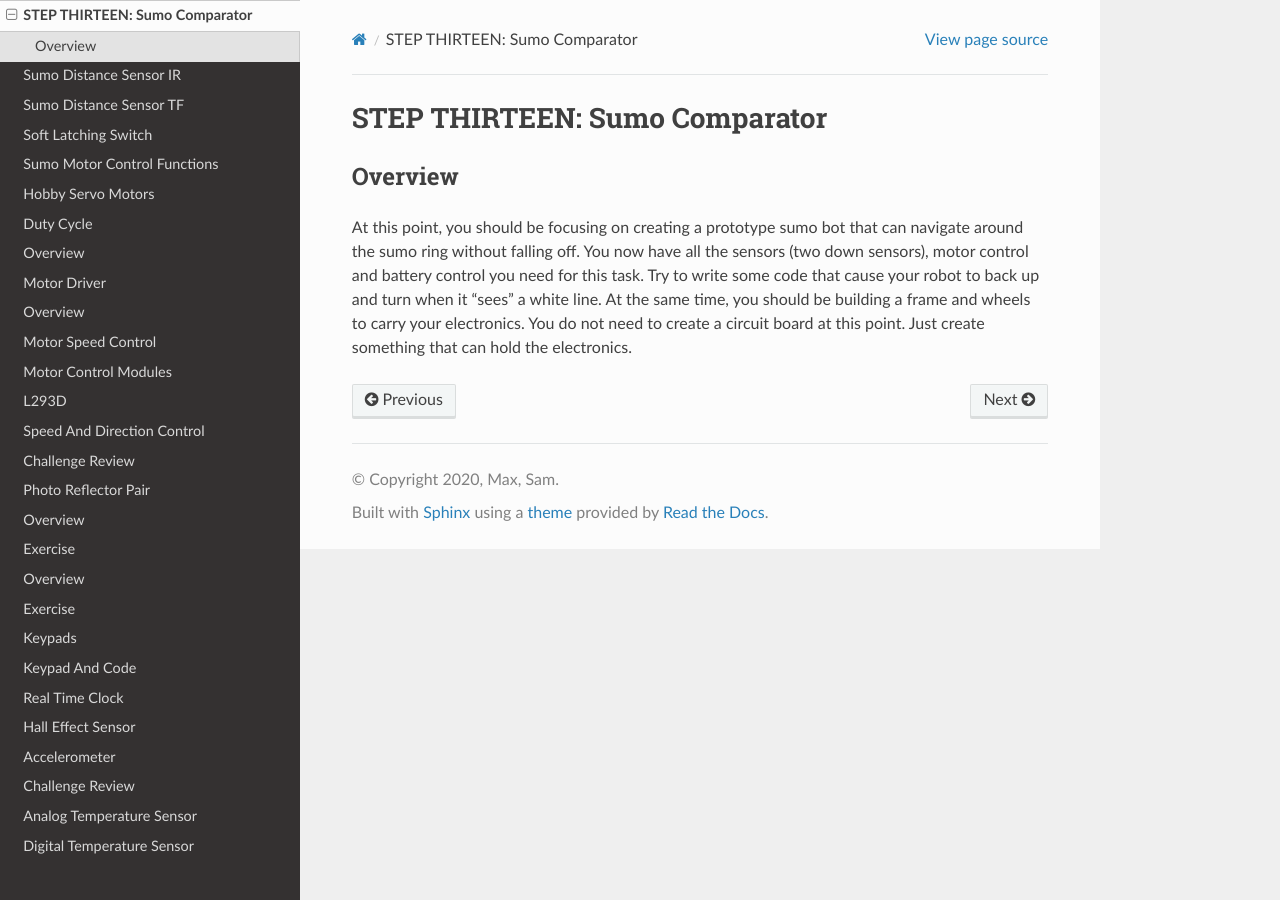
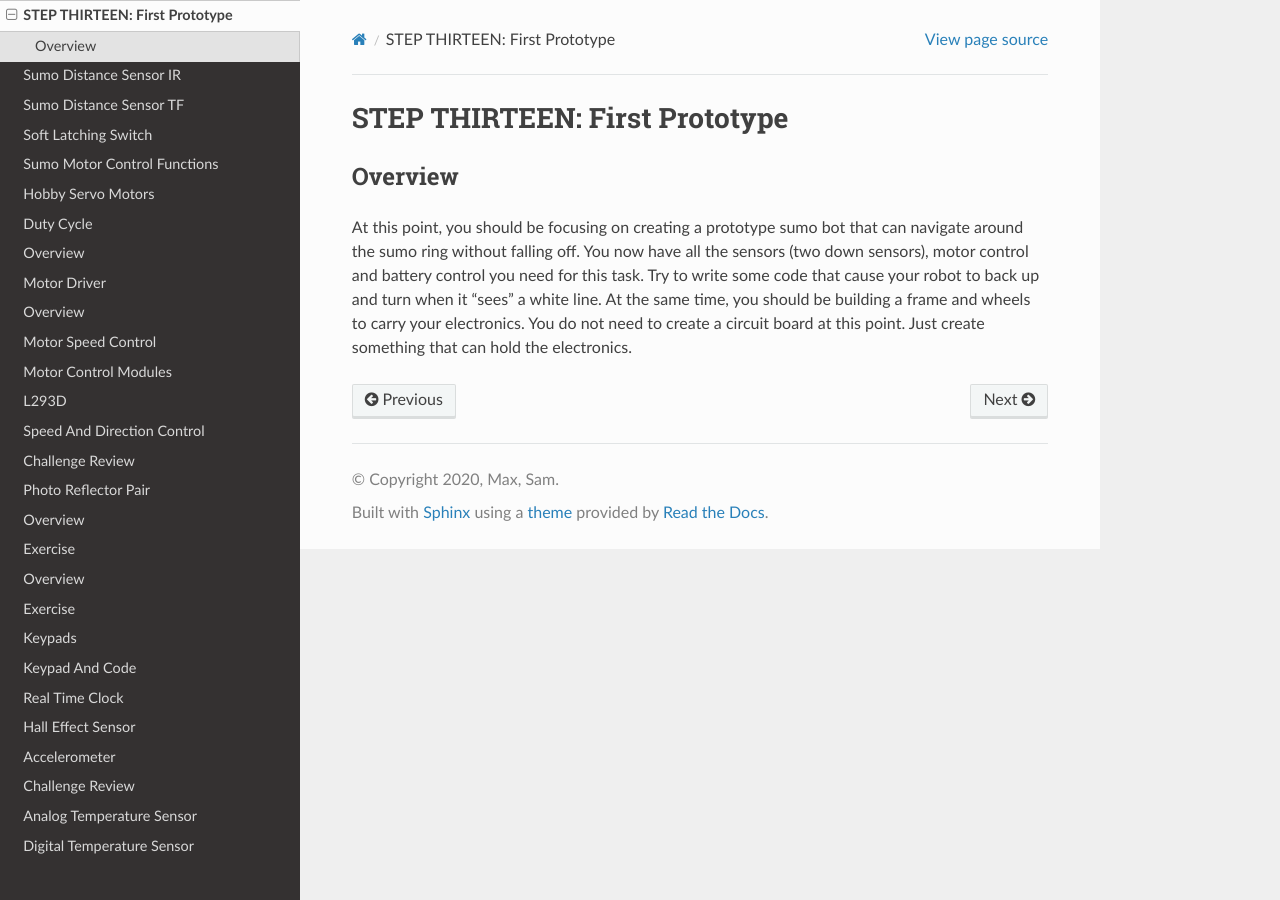
Before and after one commit to maxtkc/mvths-wiki, a Sphinx documentation site: the page built from docs/070xr-driving-robot.rst, in a window 1280 px wide. Built offline with Sphinx 7.4.7 and the Read the Docs theme 2.0.0, drawn with Linux system fonts in a browser that asks for light colours; pages that are not in the unit, such as notebooks, are missing from menus.

Commit message:
Update 070xr-driving-robot.rst

```diff
--- a/docs/070xr-driving-robot.rst
+++ b/docs/070xr-driving-robot.rst
@@ -1,4 +1,4 @@
-STEP THIRTEEN: Sumo Comparator
+STEP THIRTEEN: First Prototype
 ======================
 
 Overview
```
